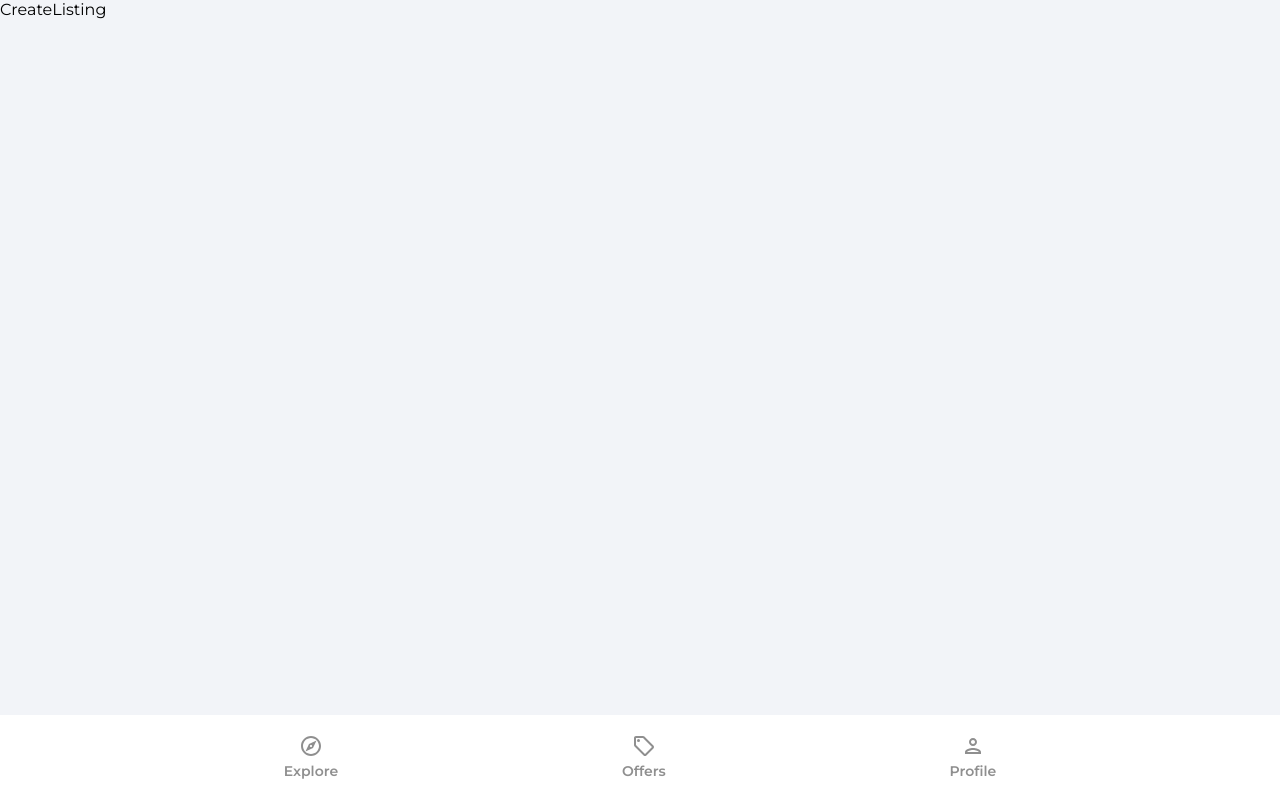
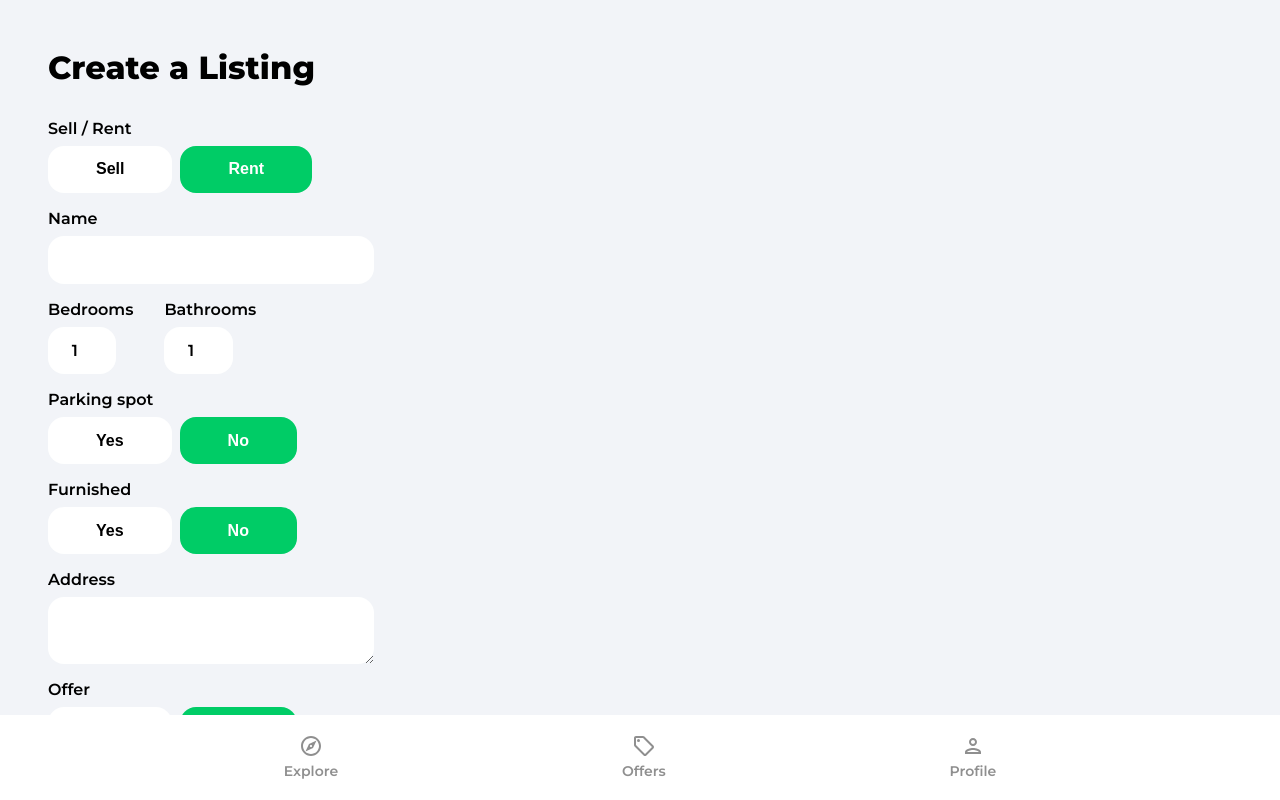
Before and after one commit to PatNepp/House-Marketplace, a React (Create React App) app: page /create-listing in a window 1280 px wide. Shown: the top 800 px of the page. Built offline with nearby package versions, Linux system fonts and the light colour scheme; no server answers; sample sign-in values are in the browser's storage.

Commit message:
create listing from created

```diff
--- a/src/pages/CreateListing.jsx
+++ b/src/pages/CreateListing.jsx
@@ -1,7 +1,7 @@
 import {useState, useEffect, useRef} from 'react'
 import {useNavigate} from 'react-router-dom'
 
-import {getAuth, onAuthStateChanged} from 'firebase/auth'
+import {getAuth, onAuthStateChanged, verifyBeforeUpdateEmail} from 'firebase/auth'
 
 import Spinner from '../components/Spinner'
 
@@ -23,6 +23,8 @@
         latitude: 0,
         longitude: 0
     })
+
+    const {type, name, bedrooms, bathrooms, parking, furnished, address, offer,regularPrice, discountedPrice, images, latitude, longitude} = formData
 
     const auth = getAuth()
     const navigate = useNavigate()
@@ -48,9 +50,274 @@
         return <Spinner />
     }
 
-  return (
-    <div>CreateListing</div>
-  )
-}
+    const onSubmit = (e) => {
+        e.preventDefault()
+        console.log(formData)
+    }
+
+    const onMutate = (e) => {
+        let boolean = null
+        //need this to change string values to actual booleans
+        if(e.target.value === 'true') {
+            boolean = true
+        }
+        if(e.target.value === 'false') {
+            boolean = false
+        }
+
+        // Files
+        if(e.target.files) {
+            setFormData((prevState) => ({
+                ...prevState,
+                images: e.target.files
+            }))
+        }
+        // Text/Booleans/Numbers
+        // ?? means if left side is false it'll use the right side
+        if(!e.target.files) {
+            setFormData((prevState) => ({
+                ...prevState,
+                [e.target.id]: boolean ?? e.target.value
+            }))
+        }
+    }
+
+    return (
+        <div className='profile'>
+          <header>
+            <p className='pageHeader'>Create a Listing</p>
+          </header>
+
+          <main>
+            <form onSubmit={onSubmit}>
+              <label className='formLabel'>Sell / Rent</label>
+              <div className='formButtons'>
+                <button
+                  type='button'
+                  className={type === 'sale' ? 'formButtonActive' : 'formButton'}
+                  id='type'
+                  value='sale'
+                  onClick={onMutate}
+                >
+                  Sell
+                </button>
+                <button
+                  type='button'
+                  className={type === 'rent' ? 'formButtonActive' : 'formButton'}
+                  id='type'
+                  value='rent'
+                  onClick={onMutate}
+                >
+                  Rent
+                </button>
+              </div>
+
+              <label className='formLabel'>Name</label>
+              <input
+                className='formInputName'
+                type='text'
+                id='name'
+                value={name}
+                onChange={onMutate}
+                maxLength='32'
+                minLength='10'
+                required
+              />
+
+              <div className='formRooms flex'>
+                <div>
+                  <label className='formLabel'>Bedrooms</label>
+                  <input
+                    className='formInputSmall'
+                    type='number'
+                    id='bedrooms'
+                    value={bedrooms}
+                    onChange={onMutate}
+                    min='1'
+                    max='50'
+                    required
+                  />
+                </div>
+                <div>
+                  <label className='formLabel'>Bathrooms</label>
+                  <input
+                    className='formInputSmall'
+                    type='number'
+                    id='bathrooms'
+                    value={bathrooms}
+                    onChange={onMutate}
+                    min='1'
+                    max='50'
+                    required
+                  />
+                </div>
+              </div>
+
+              <label className='formLabel'>Parking spot</label>
+              <div className='formButtons'>
+                <button
+                  className={parking ? 'formButtonActive' : 'formButton'}
+                  type='button'
+                  id='parking'
+                  value={true}
+                  onClick={onMutate}
+                  min='1'
+                  max='50'
+                >
+                  Yes
+                </button>
+                <button
+                  className={
+                    !parking && parking !== null ? 'formButtonActive' : 'formButton'
+                  }
+                  type='button'
+                  id='parking'
+                  value={false}
+                  onClick={onMutate}
+                >
+                  No
+                </button>
+              </div>
+
+              <label className='formLabel'>Furnished</label>
+              <div className='formButtons'>
+                <button
+                  className={furnished ? 'formButtonActive' : 'formButton'}
+                  type='button'
+                  id='furnished'
+                  value={true}
+                  onClick={onMutate}
+                >
+                  Yes
+                </button>
+                <button
+                  className={
+                    !furnished && furnished !== null
+                      ? 'formButtonActive'
+                      : 'formButton'
+                  }
+                  type='button'
+                  id='furnished'
+                  value={false}
+                  onClick={onMutate}
+                >
+                  No
+                </button>
+              </div>
+
+              <label className='formLabel'>Address</label>
+              <textarea
+                className='formInputAddress'
+                type='text'
+                id='address'
+                value={address}
+                onChange={onMutate}
+                required
+              />
+
+              {!geolocationEnabled && (
+                <div className='formLatLng flex'>
+                  <div>
+                    <label className='formLabel'>Latitude</label>
+                    <input
+                      className='formInputSmall'
+                      type='number'
+                      id='latitude'
+                      value={latitude}
+                      onChange={onMutate}
+                      required
+                    />
+                  </div>
+                  <div>
+                    <label className='formLabel'>Longitude</label>
+                    <input
+                      className='formInputSmall'
+                      type='number'
+                      id='longitude'
+                      value={longitude}
+                      onChange={onMutate}
+                      required
+                    />
+                  </div>
+                </div>
+              )}
+
+              <label className='formLabel'>Offer</label>
+              <div className='formButtons'>
+                <button
+                  className={offer ? 'formButtonActive' : 'formButton'}
+                  type='button'
+                  id='offer'
+                  value={true}
+                  onClick={onMutate}
+                >
+                  Yes
+                </button>
+                <button
+                  className={
+                    !offer && offer !== null ? 'formButtonActive' : 'formButton'
+                  }
+                  type='button'
+                  id='offer'
+                  value={false}
+                  onClick={onMutate}
+                >
+                  No
+                </button>
+              </div>
+
+              <label className='formLabel'>Regular Price</label>
+              <div className='formPriceDiv'>
+                <input
+                  className='formInputSmall'
+                  type='number'
+                  id='regularPrice'
+                  value={regularPrice}
+                  onChange={onMutate}
+                  min='50'
+                  max='750000000'
+                  required
+                />
+                {type === 'rent' && <p className='formPriceText'>$ / Month</p>}
+              </div>
+
+              {offer && (
+                <>
+                  <label className='formLabel'>Discounted Price</label>
+                  <input
+                    className='formInputSmall'
+                    type='number'
+                    id='discountedPrice'
+                    value={discountedPrice}
+                    onChange={onMutate}
+                    min='50'
+                    max='750000000'
+                    required={offer}
+                  />
+                </>
+              )}
+
+              <label className='formLabel'>Images</label>
+              <p className='imagesInfo'>
+                The first image will be the cover (max 6).
+              </p>
+              <input
+                className='formInputFile'
+                type='file'
+                id='images'
+                onChange={onMutate}
+                max='6'
+                accept='.jpg,.png,.jpeg'
+                multiple
+                required
+              />
+              <button type='submit' className='primaryButton createListingButton'>
+                Create Listing
+              </button>
+            </form>
+          </main>
+        </div>
+      )
+    }
 
 export default CreateListing
```
